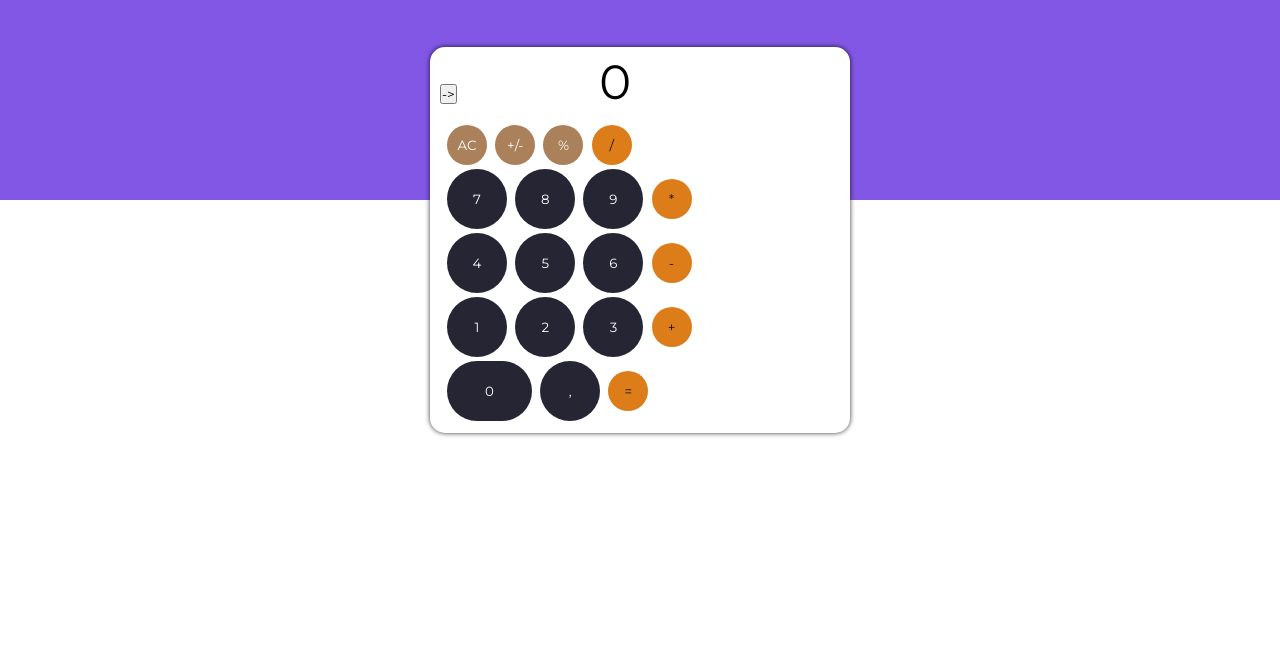
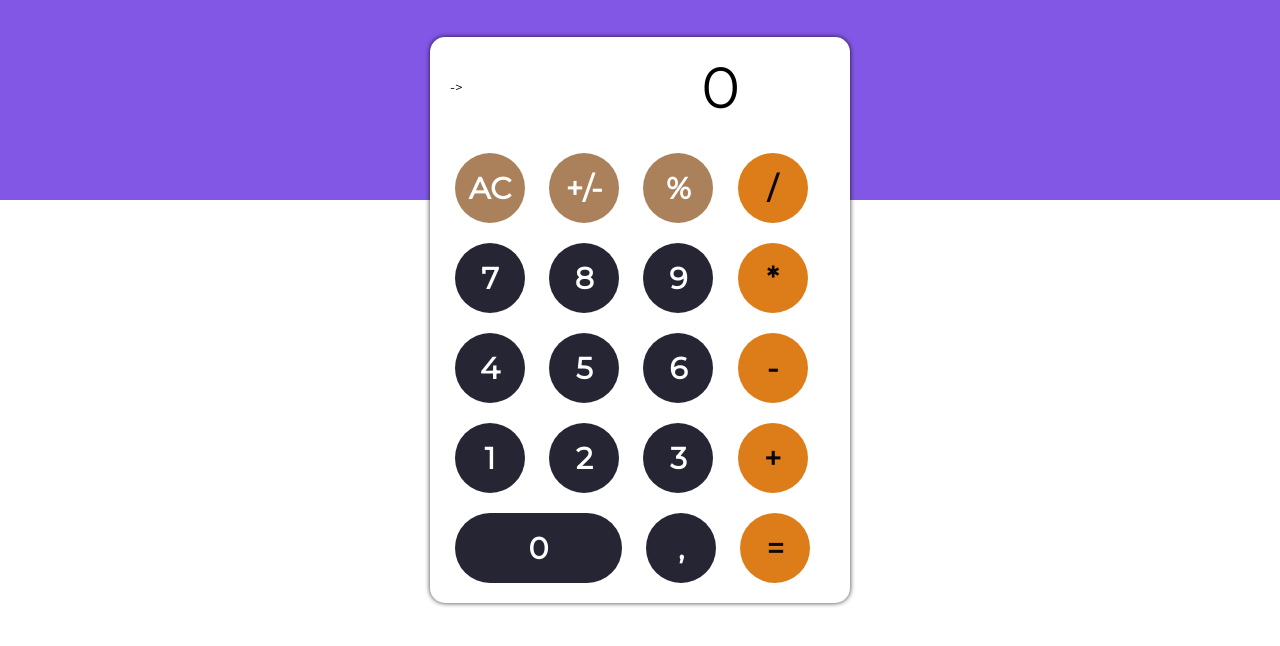
Before and after one commit to fourProgrammers/calculator, a plain HTML site: page index.html in a window 1280 px wide. Drawn offline with Linux system fonts and the light colour scheme.

Commit message:
Redimensionamento dos botões

```diff
--- a/assets/css/global.css
+++ b/assets/css/global.css
@@ -32,7 +32,7 @@ body {
 
 .calculator {
     position: absolute;
-    top: 30%;
+    top: 40%;
     left: 50%;
     transform: translate(-50%, -50%);
     box-shadow: 0px 0px 5px rgba(0, 0, 0, 0.8);
@@ -49,12 +49,12 @@ body {
 .resultArea>input {
     opacity: 0;
     border: none;
-    height: 50px;
-    font-size: 48px;
+    height: 80px;
+    font-size: 58px;
     right: 0;
     background-color: white;
     color: black;
-    width: 170px;
+    width: 300px;
     margin-left: 0px;
     text-align: right;
     border-radius: 10px;
@@ -62,11 +62,21 @@ body {
 }
 .result
 .buttonsArea {
-    width: 400px
+    width: 400px;
+}
+.delete{
+    position: absolute;
+    height: 80px;
+    background-color: rgba(0, 0, 0, 0);
+    margin-left: 10px;
+    border: none;
+}
+.delete > i{
+    font-size: 40px;
 }
 
 #zero {
-    width: 85px;
+    width: 167px;
 }
 
 .resultArea>input.active {
@@ -74,36 +84,46 @@ body {
 }
 
 .number {
+    font-weight: bold !important;
     outline: 0;
-    width: 60px;
-    height: 60px;
+    width: 70px;
+    height: 70px;
     background-color: #252533;
     color: #ffffff;
-    border-radius: 60px;
-    margin: 2px;
+    border-radius: 70px;
+    margin: 10px;
     border: none;
+    font-size: 30px;
 }
 
 .function {
     outline: 0;
-    width: 40px;
-    height: 40px;
+    width: 70px;
+    height: 70px;
     background-color: #aa815b;
     color: white;
-    border-radius: 20px;
-    margin: 2px;
+    border-radius: 70px;
+    margin: 10px;
     border: none;
+    font-size: 30px;
+    font-weight: bold !important;
+}
+.function > i {
+    font-size: 30px;
+    font-weight: bold;
 }
 
 .operator {
+    font-weight: bold !important;
     outline: 0;
-    width: 40px;
-    height: 40px;
+    width: 70px;
+    height: 70px;
     background-color: #dd7d19;
     color: rgb(12, 8, 8);
-    border-radius: 20px;
-    margin: 2px;
+    border-radius: 70px;
+    margin: 10px;
     border: none;
+    font-size: 30px;
 }
 
 .history {}
```
